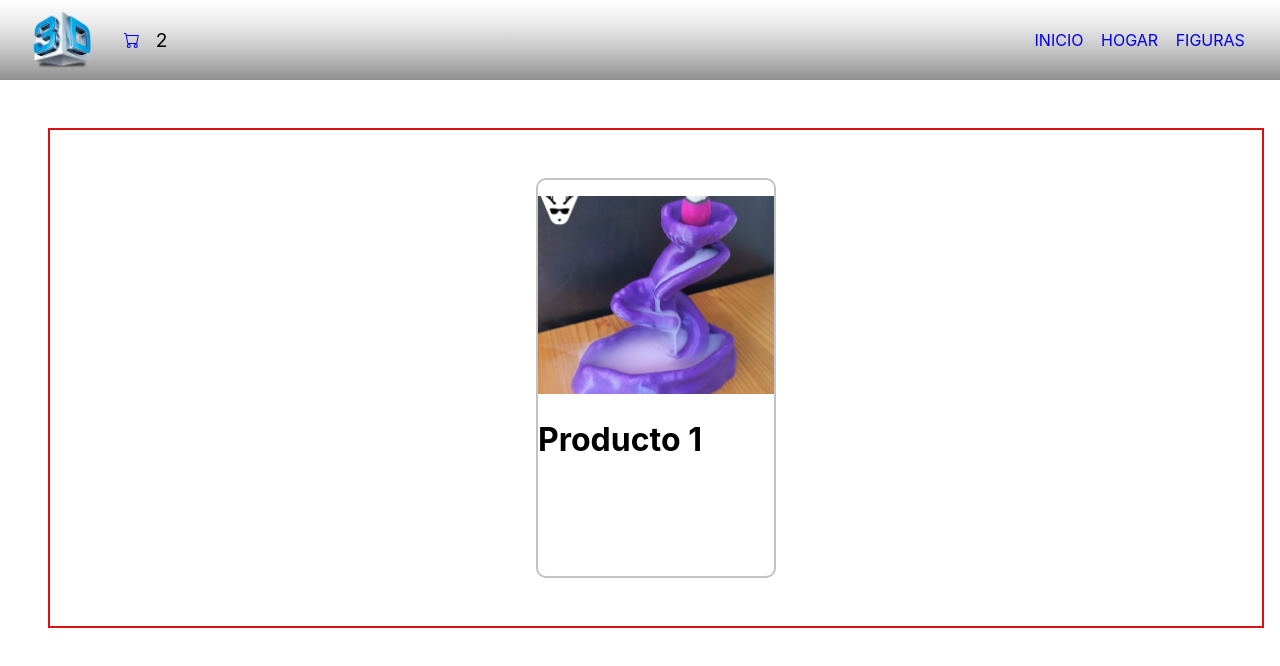
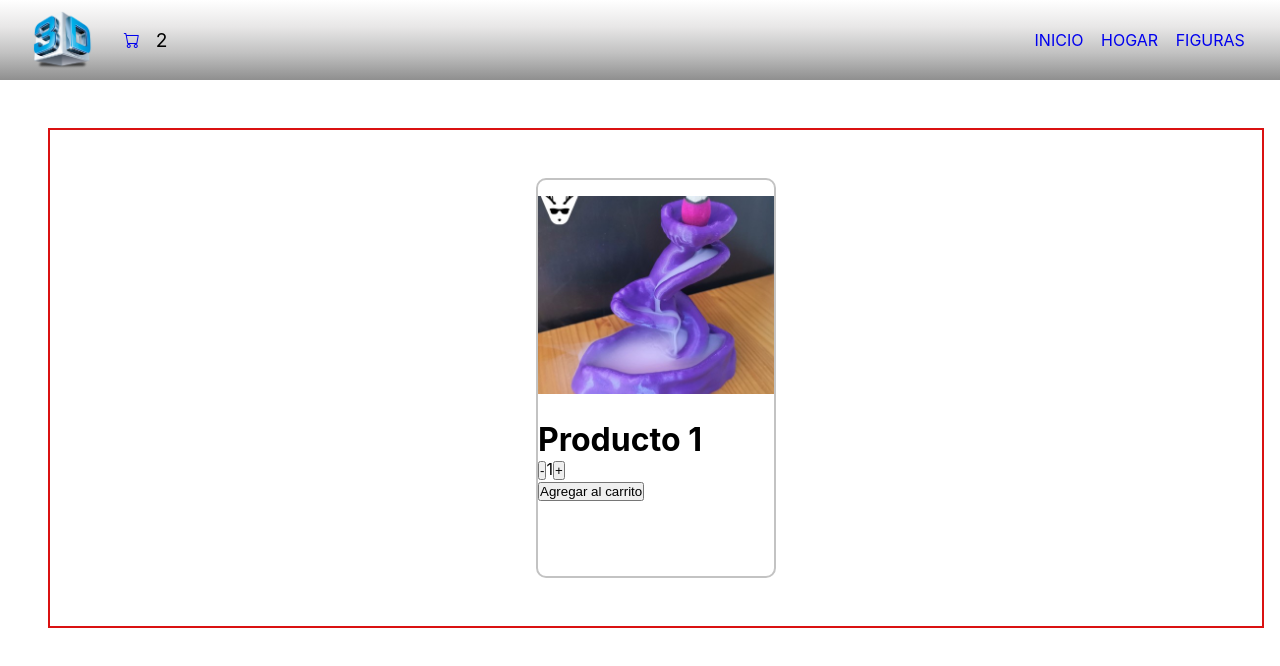
Before and after one commit to OscarMorales74/Pre-Entrega2-Morales, a React (Create React App) app: page /detalle/1 in a window 1280 px wide. Shown: the top 666 px of the page. Built offline with nearby package versions, Linux system fonts and the light colour scheme.

Commit message:
agrega contador y boton agregar a carrito

```diff
--- /dev/null
+++ b/src/components/ItemCount/index.jsx
@@ -0,0 +1,32 @@
+import React, { useState, useEffect } from 'react'
+import '../../app.css'
+
+//SE USA USEEFFECT PARA CADA VAZ QUE CAMBIE EL VALOR INITIAL EL CONTADOR SE RESETEE Y NA HAYA QUE ACTUALIZARLO
+export const ItemCount = ({ initial, stock, onAdd }) => {
+    const [count, setCount] = useState(parseInt(initial));
+
+    const decrease = () => {
+        setCount(count - 1);
+    }
+
+    const increase = () => {
+        setCount(count + 1);
+    }
+
+    useEffect(() => {
+        setCount(parseInt(initial));
+    }, [initial])
+
+    return (
+        <div className='counter'>
+            <button disabled={count <= 0} onClick={decrease}>-</button>
+            <span>{count}</span>
+            <button disabled={count >= stock} onClick={increase}>+</button>
+            <div>
+                <button disabled={stock <= 0} onClick={() => onAdd(count)}>Agregar al carrito</button>
+            </div>
+        </div>
+    );
+}
+
+export default ItemCount;
--- a/src/components/ItemDetail/index.jsx
+++ b/src/components/ItemDetail/index.jsx
@@ -1,9 +1,18 @@
-import React from "react";
-import Item from "../Item";
+import React, { useState } from "react";
+import ItemCount from "../ItemCount";
+import { Link } from 'react-router-dom';
 import '../../app.css';
 
 //LO USAMOS PARA MANEJAR EL COMPONENTE DETALLE DE PRODUCTO
 export const ItemDetail = ({ lista }) => {
+
+    const [goToCart, setGoToCart] = useState(false);
+
+     //ACA SE DECLARA ONADD ,QUE SERA LLAMADO EN ITEMCOUNT
+  const onAdd = (quantity) => {
+    setGoToCart(true);
+  }
+
     return (
         //CONTAINER = CONTAINERPROD
         //DETAIL = DETALLEPROD
@@ -14,6 +23,11 @@
                 <div className="content">
                     <h1>{lista.title}</h1>
                     <p> {lista.mensaje}</p>
+                    {
+                        goToCart
+                        ? <Link to='/cart'>Terminar Compra</Link>
+                        : <ItemCount initial={1} stock={5} onAdd={onAdd} />
+                    }
                 </div>
             </div>
         </div>
```
Also changed, not shown: src/components/ItemListContainer/index.jsx (+9 -3 lines).
